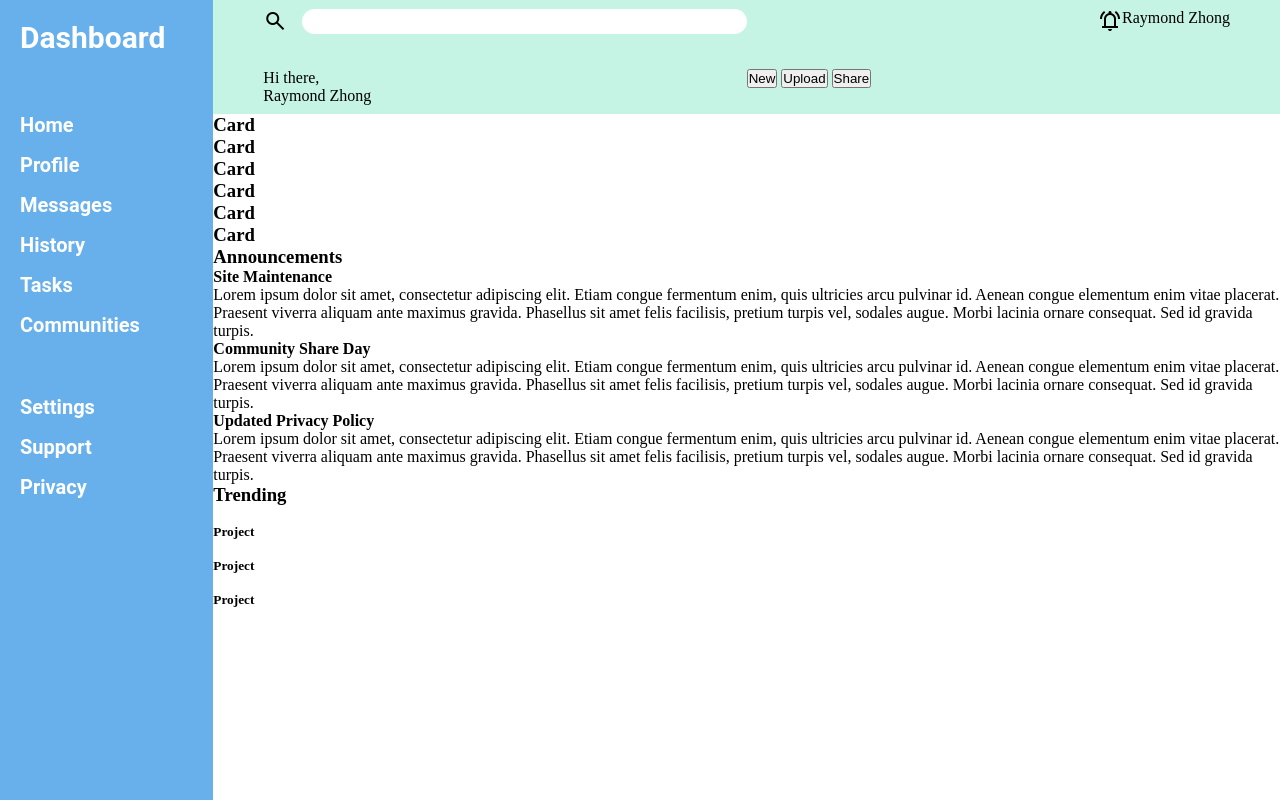
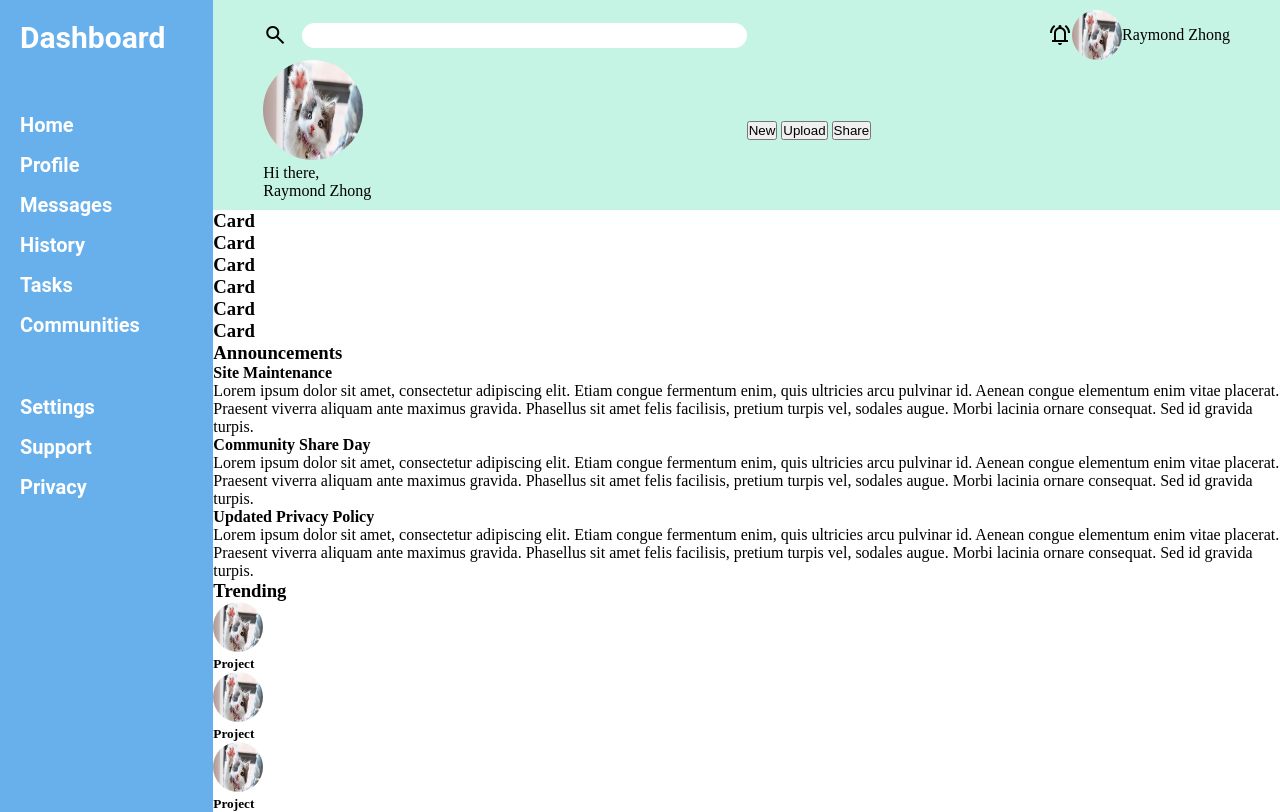
Before and after one commit to country-toad/admin-dashboard, a plain HTML site: page index.html in a window 1280 px wide. Drawn offline with nearby package versions, Linux system fonts and the light colour scheme.

Commit message:
Add placeholder profile pictures

```diff
--- a/index.html
+++ b/index.html
@@ -46,11 +46,11 @@
         <span class="material-symbols-outlined">
           notifications_active
           </span>
-        <img src='' alt='' class='pfp'/>
+        <img src='icons/cat.jpg' alt='' class='pfp' width='50' height='50'/>
         <div class='name'>Raymond Zhong</div>
       </div>
       <div class='greeting'>
-        <img src='' alt='' class='pfp'/>
+        <img src='icons/cat.jpg' alt='' class='pfp' width='100' height='100'/>
         <p>Hi there,</p>
         <div class='name'>Raymond Zhong</div>
       </div>
@@ -105,17 +105,17 @@
       <div class='trending-container'>
         <h3>Trending</h3>
         <div class='trending-card'>
-          <img src='' alt='' class='pfp'/>
+          <img src='icons/cat.jpg' alt='' class='pfp' width='50' height='50'/>
           <h5 class='username'>Project</h5>
           <p class='project-name'></p>
         </div>
         <div class='trending-card'>
-          <img src='' alt='' class='pfp'/>
+          <img src='icons/cat.jpg' alt='' class='pfp' width='50' height='50'/>
           <h5 class='username'>Project</h5>
           <p class='project-name'></p>
         </div>
         <div class='trending-card'>
-          <img src='' alt='' class='pfp'/>
+          <img src='icons/cat.jpg' alt='' class='pfp' width='50' height='50'/>
           <h5 class='username'>Project</h5>
           <p class='project-name'></p>
         </div>
--- a/style.css
+++ b/style.css
@@ -63,7 +63,7 @@ ul.links {
   display: grid;
   grid-template-columns: 1fr 1fr;
   align-items: center;
-  padding: 0 50px;
+  padding: 10px 50px;
 }
 
 .searchbar {
@@ -85,6 +85,7 @@ ul.links {
 .profile {
   display: flex;
   justify-content: end;
+  align-items: center;
 }
 
 .pfp {
```
Also changed, not shown: icons/cat.jpg (added), icons/grid.svg (deleted).
